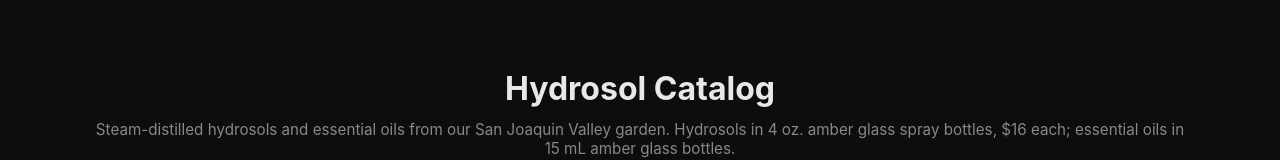
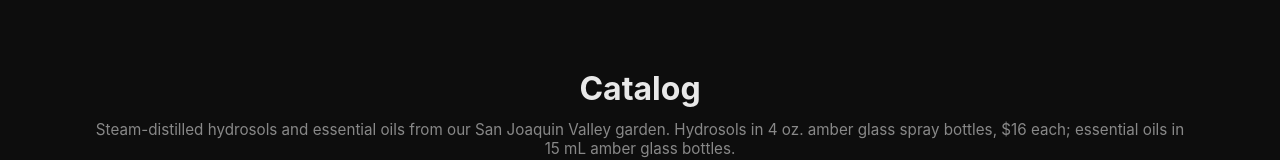
Before and after one commit to jorgenclaw/sjvg.jorgenclaw.ai, a website: page public/catalog/index.html in a window 1280 px wide. Shown: the part 127-287 px from the top of the page. Drawn offline with Linux system fonts and the light colour scheme.

Commit message:
Catalog: rename 'Hydrosol Catalog' to 'Catalog'
It sells essential oils and links to fresh flowers now. Heading, page
title, og:title and the SMS order text.

```diff
--- a/public/catalog/index.html
+++ b/public/catalog/index.html
@@ -3,9 +3,9 @@
 <head>
   <meta charset="utf-8">
   <meta name="viewport" content="width=device-width, initial-scale=1">
-  <title>Hydrosol Catalog — San Joaquin Victory Gardens</title>
+  <title>Catalog — San Joaquin Victory Gardens</title>
   <meta name="description" content="Steam-distilled hydrosols and essential oils from the San Joaquin Valley. Hydrosols $16 per 4 oz. spray bottle; essential oils in 15 mL bottles. Message us to order.">
-  <meta property="og:title" content="Hydrosol Catalog — San Joaquin Victory Gardens">
+  <meta property="og:title" content="Catalog — San Joaquin Victory Gardens">
   <meta property="og:description" content="Steam-distilled hydrosols and essential oils from the San Joaquin Valley.">
   <meta property="og:type" content="website">
   <meta property="og:url" content="https://sjvg.jorgenclaw.ai/catalog/">
@@ -27,7 +27,7 @@
 
     <!-- Hero -->
     <header class="hero">
-      <h1>Hydrosol Catalog</h1>
+      <h1>Catalog</h1>
       <p class="hero-sub">Steam-distilled hydrosols and essential oils from our San Joaquin Valley garden. Hydrosols in 4 oz. amber glass spray bottles, $16 each; essential oils in 15 mL amber glass bottles.</p>
     </header>
 
@@ -295,7 +295,7 @@
   }
 
   document.getElementById('send-order-btn').addEventListener('click', () => {
-    let body = 'Order from SJVG Hydrosol Catalog:\n\n';
+    let body = 'Order from SJVG Catalog:\n\n';
     let subtotal = 0;
     cart.forEach(item => {
       const product = products.find(p => p.slug === item.slug);
```
